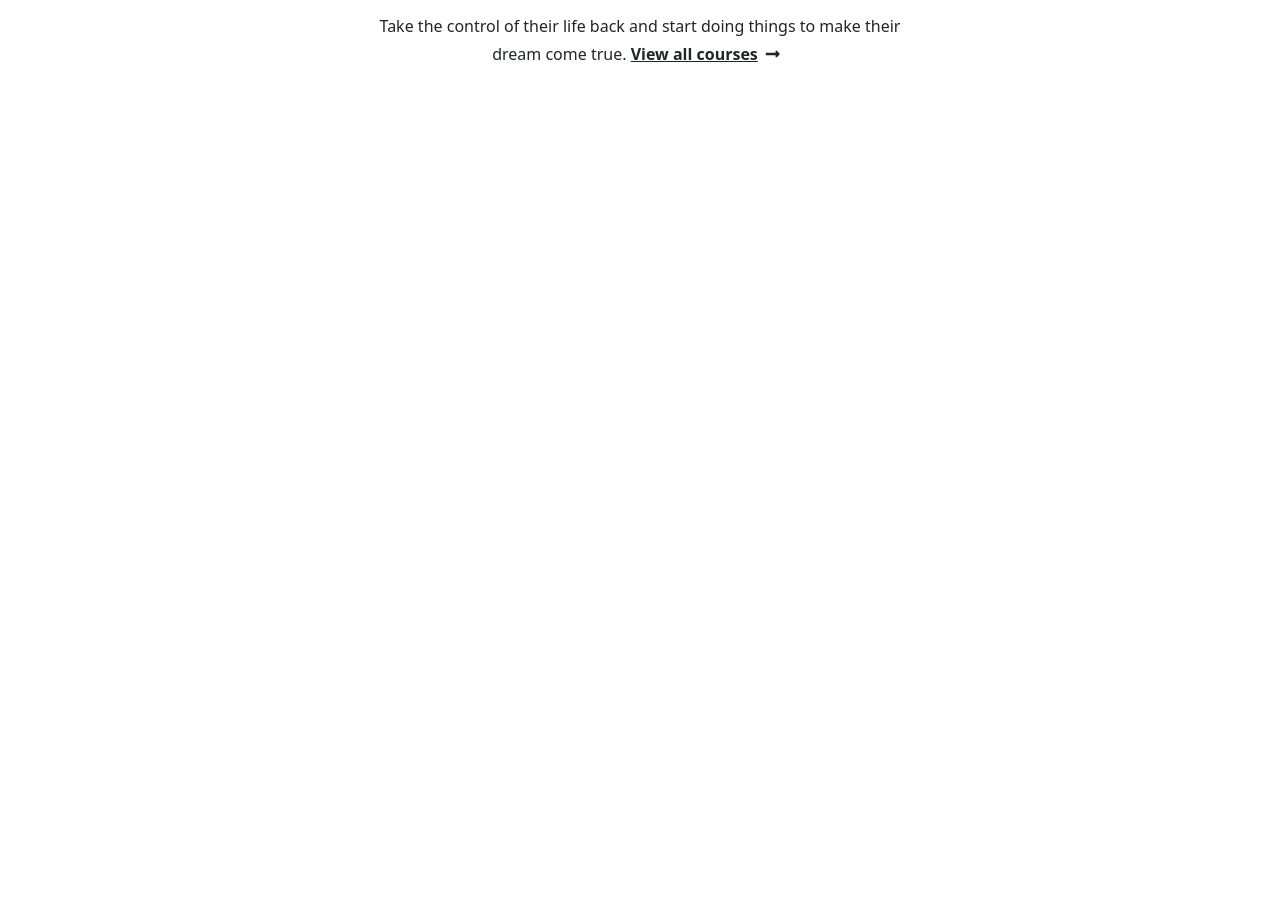
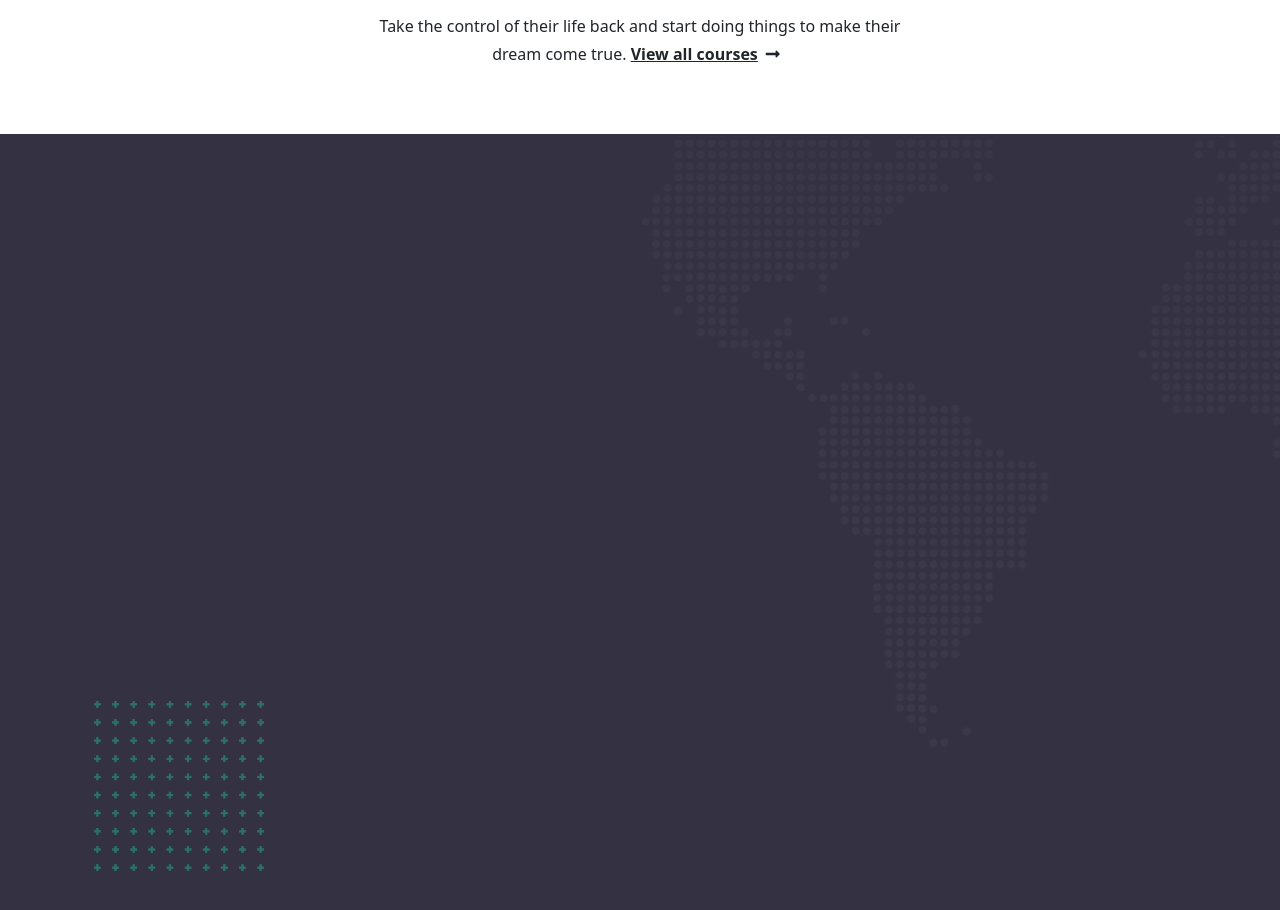
Before and after one commit to Forklein/proj-html-vuejs, a Vue app: page / in a window 1280 px wide. Shown: the part 3020-3930 px from the top of the page. Before the commit the page ends 3154 px from the top, so only its background shows below. Built offline with nearby package versions, Linux system fonts and the light colour scheme.

Commit message:
Set section video

```diff
--- a/src/components/Main.vue
+++ b/src/components/Main.vue
@@ -101,7 +101,14 @@
         </div>
       </div>
     </section>
-    <section class="video"></section>
+    <section class="video">
+      <div class="container-fluid h-100">
+        <div class="row h-100">
+          <div class="col-6 left"></div>
+          <div class="col-6 right"></div>
+        </div>
+      </div>
+    </section>
   </main>
 </template>
 
@@ -190,5 +197,18 @@ main {
       color: $color-jungle-green;
     }
   }
+  .video {
+    height: 800px;
+    background-color: $color-tuna;
+    .left {
+      background-image: url("../assets/images/maxcoach-shape-07.png");
+      background-repeat: no-repeat;
+      background-position: 20% 90%;
+    }
+    .right {
+      background-image: url("../assets/images/background-map-dots-top-right-transparent.png");
+      background-repeat: no-repeat;
+    }
+  }
 }
 </style>
```
